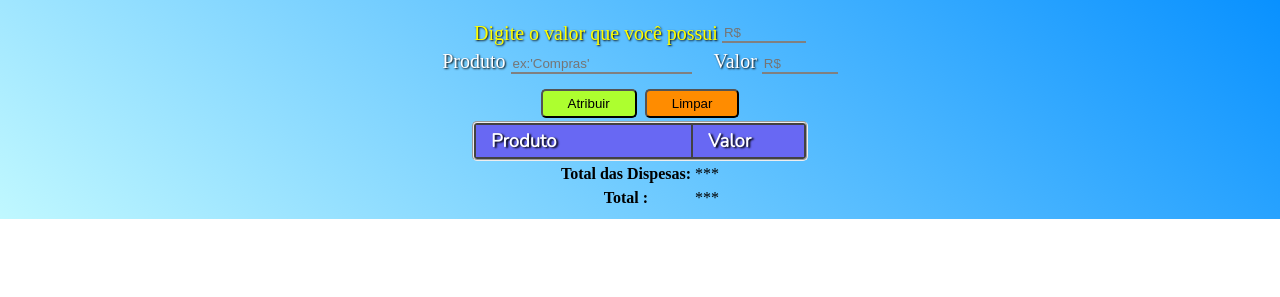
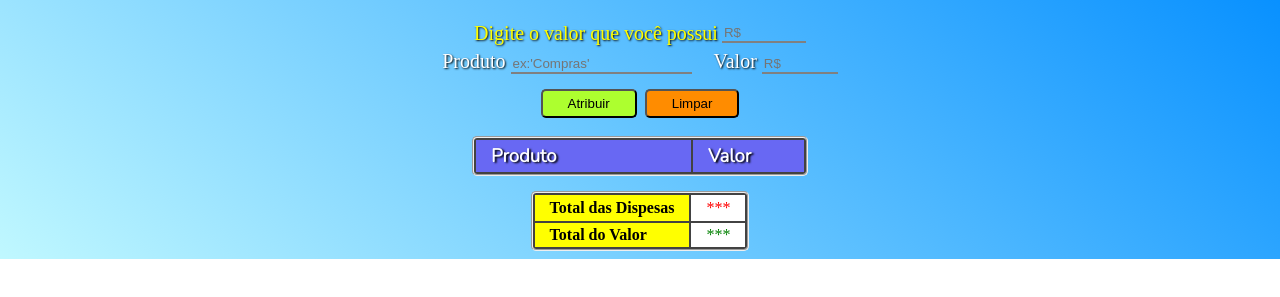
Before and after one commit to hugoalbert03/gestao-de-despesas, a plain HTML site: page index.html in a window 1280 px wide. Shown: the part 61-358 px from the top of the page. Drawn offline with Linux system fonts and the light colour scheme; a web font is replaced by a local one.

Commit message:
Atualização de Interface 28/04 - 01

```diff
--- a/css/estilo01.css
+++ b/css/estilo01.css
@@ -69,10 +69,22 @@ table{
     color:white;
 }
 
-.cont{
+.toltH,.toltD{
+    background:yellow;
+    text-align:left
+}
+
+.cont,.tVal,#vTot{
     background: white;
 }
 
+.tVal{
+    color:red;
+}
+
+#vTot{
+    color:green;
+}
 .tot{
     text-align:center;
     background:#39ff39;
@@ -87,6 +99,10 @@ table{
 }
 
 .tb02{
+    margin: 15px auto;
+}
+
+.tb02,.tb03{
     border:2px groove;
     background:#424242;
     border-radius: 5px
@@ -146,3 +162,7 @@ hr{
 .prod:hover,.val:hover{
     border-bottom:2px solid white;
 }
+
+.toltH,.tVal{
+
+}
--- a/index.html
+++ b/index.html
@@ -40,13 +40,13 @@
                             <th width="81" id="tbdata" class="titulo">Valor</th>
                         </tr>
                     </table>
-                    <table>
+                    <table class="tb03"><!--Resultado da Tabela-->
                         <tr>
-                            <th class="toltH">Total das Dispesas:</th>
-                            <td class="tVal">***</td>
+                            <th class="toltH" id="tbdata">Total das Dispesas</th>
+                            <td class="tVal" id="tbdata">***</td>
                         </tr>
                         <tr>
-                            <th>Total :</th>
+                            <th class="toltD" id="tbdata">Total do Valor</th>
                             <td id="vTot">***</td>
                         </tr>
                     </table>
```
